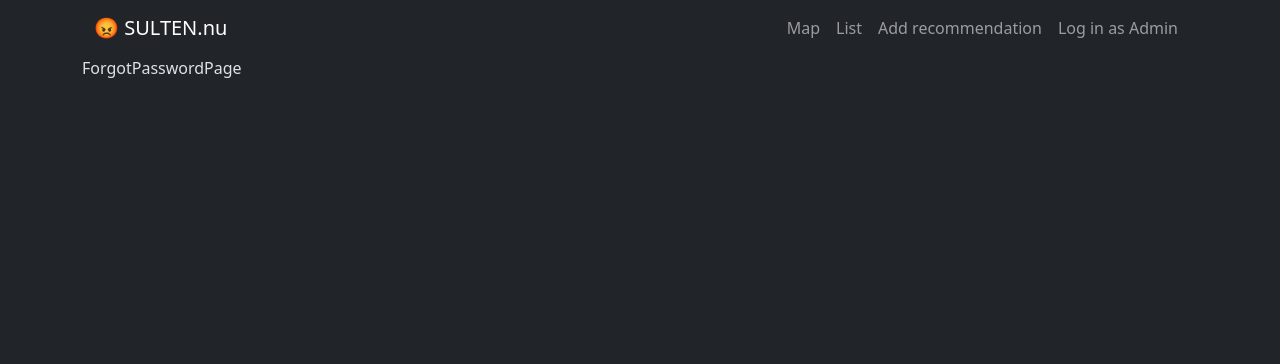
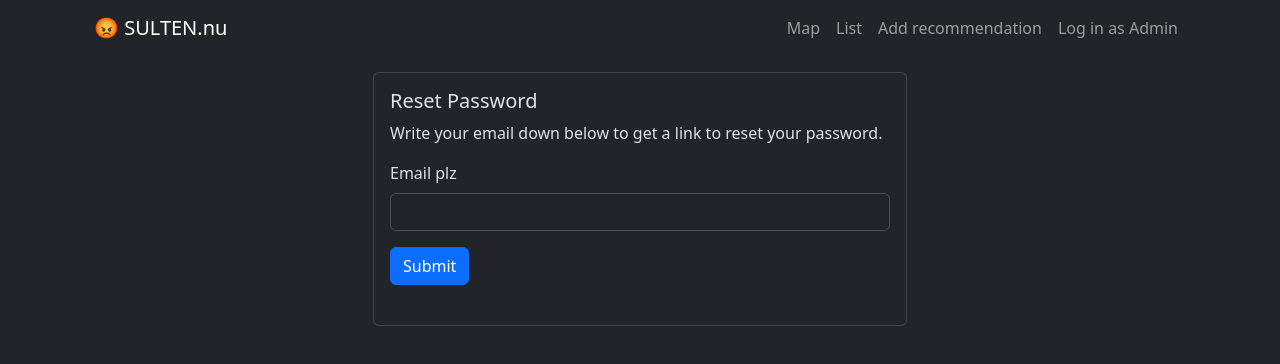
Before and after one commit to landicami/sulten-app, a React (Vite) app: page /forgot-password in a window 1280 px wide. Shown: the top 364 px of the page. Built offline with nearby package versions, Linux system fonts and the light colour scheme; no server answers.

Commit message:
added functionality if admin forgot the password, with react hook form

```diff
--- a/src/contexts/AuthContextProvider.tsx
+++ b/src/contexts/AuthContextProvider.tsx
@@ -1,4 +1,4 @@
-import { onAuthStateChanged, signInWithEmailAndPassword, signOut, User, UserCredential } from "firebase/auth";
+import { onAuthStateChanged, sendPasswordResetEmail, signInWithEmailAndPassword, signOut, User, UserCredential } from "firebase/auth";
 import { createContext, PropsWithChildren, useEffect, useState } from "react";
 import { auth } from "../service/firebase";
 
@@ -7,6 +7,7 @@ interface IAuthContext {
     currentAdmin: User | null;
     login: (email: string, password: string) => Promise<UserCredential>;
     logout: () => Promise<void>;
+    resetPassword: (email: string) => Promise<void>
 }
 
 export const AuthContext = createContext<IAuthContext | null>(null);
@@ -23,6 +24,12 @@ const AuthContextProvider: React.FC<PropsWithChildren> = ({ children }) => {
         return signOut(auth);
     };
 
+    const resetPassword = (email: string) => {
+        return sendPasswordResetEmail(auth, email, {
+            url: `${window.location.origin}/login`,
+        });
+    }
+
     useEffect(() => {
         const unsubscribe = onAuthStateChanged(auth, (admin) => {
             setCurrentAdmin(admin);
@@ -37,7 +44,8 @@ const AuthContextProvider: React.FC<PropsWithChildren> = ({ children }) => {
         <AuthContext.Provider value={{
             currentAdmin,
             login,
-            logout
+            logout,
+            resetPassword
         }}> {loading
             ? <div><p>Loading...</p></div>
             : <>{children}</>
--- a/src/pages/Auth/ForgotPasswordPage.tsx
+++ b/src/pages/Auth/ForgotPasswordPage.tsx
@@ -1,7 +1,88 @@
+import { useState } from "react";
+import Container from "react-bootstrap/Container";
+import Card from "react-bootstrap/Card";
+import Form from "react-bootstrap/Form";
+import Button from "react-bootstrap/Button";
+import { SubmitHandler, useForm } from "react-hook-form";
+import { ForgotPasswordInfo } from "../../types/Admin.types";
+import useAuth from "../../hooks/useAuth";
+import { FirebaseError } from "firebase/app";
+import { toast } from "react-toastify";
+import { Alert, Col, Row } from "react-bootstrap";
 
 const ForgotPasswordPage = () => {
+    const [isSubmitting, setIsSubmitting] = useState(false);
+    const [resetPasswordSubmit, setResetPasswordSubmit] = useState(false);
+    const { handleSubmit, register, formState: { errors } } = useForm<ForgotPasswordInfo>();
+    const { resetPassword } = useAuth();
+
+    const onResetPassword: SubmitHandler<ForgotPasswordInfo> = async (data) => {
+        setIsSubmitting(true);
+
+        try {
+            await resetPassword(data.email);
+
+            setResetPasswordSubmit(true);
+        } catch (err) {
+            if (err instanceof FirebaseError) {
+                toast.error(err.message);
+            } else if (err instanceof Error) {
+                toast.error(err.message);
+            } else {
+                toast.error("An error occurred. Please try again later.");
+            }
+        }
+
+        setIsSubmitting(false);
+    }
+
     return (
-        <div>ForgotPasswordPage</div>
+        <Container className="py-3" fluid>
+            <Row>
+                <Col md={{ span: 6, offset: 3 }}>
+                    <Card>
+                        <Card.Body>
+                            <Card.Title>Reset Password</Card.Title>
+
+                            {resetPasswordSubmit &&
+                                <Alert variant="success">
+                                    Check your email for a link to reset your password.
+                                </Alert>
+                            }
+
+                            <Card.Text>
+                                Write your email down below to get a link to reset your password.
+                            </Card.Text>
+
+                            <Form onSubmit={handleSubmit(onResetPassword)} className="mb-4">
+                                <Form.Group
+                                    controlId="email"
+                                    className="mb-3"
+                                >
+                                    <Form.Label>Email plz</Form.Label>
+                                    <Form.Control
+                                        type="email"
+                                        {...register("email", { required: "Email is required." })}
+                                    />
+                                    {errors.email && <p>{errors.email.message || "Try again"}</p>}
+                                </Form.Group>
+                                <Button
+                                    type="submit"
+                                    disabled={isSubmitting}
+                                    variant="primary"
+                                > {isSubmitting
+                                    ? "Submitting..."
+                                    : "Submit"
+                                    }
+                                </Button>
+
+                            </Form>
+                        </Card.Body>
+                    </Card>
+                </Col>
+            </Row>
+
+        </Container>
     )
 }
 
--- a/src/pages/Auth/LoginPage.tsx
+++ b/src/pages/Auth/LoginPage.tsx
@@ -9,7 +9,7 @@ import { FirebaseError } from "firebase/app";
 import { useState } from "react";
 import useAuth from "../../hooks/useAuth";
 import { toast } from "react-toastify";
-import { useNavigate } from "react-router-dom";
+import { Link, useNavigate } from "react-router-dom";
 import { LoginInfo } from "../../types/Admin.types";
 
 const LoginPage = () => {
@@ -85,6 +85,10 @@ const LoginPage = () => {
                                 </Button>
                             </Form>
 
+                            <div className="text-center">
+                                <Link to="/forgot-password">Forgot your password?</Link>
+                            </div>
+
                         </Card.Body>
                     </Card>
                 </Col>
```
